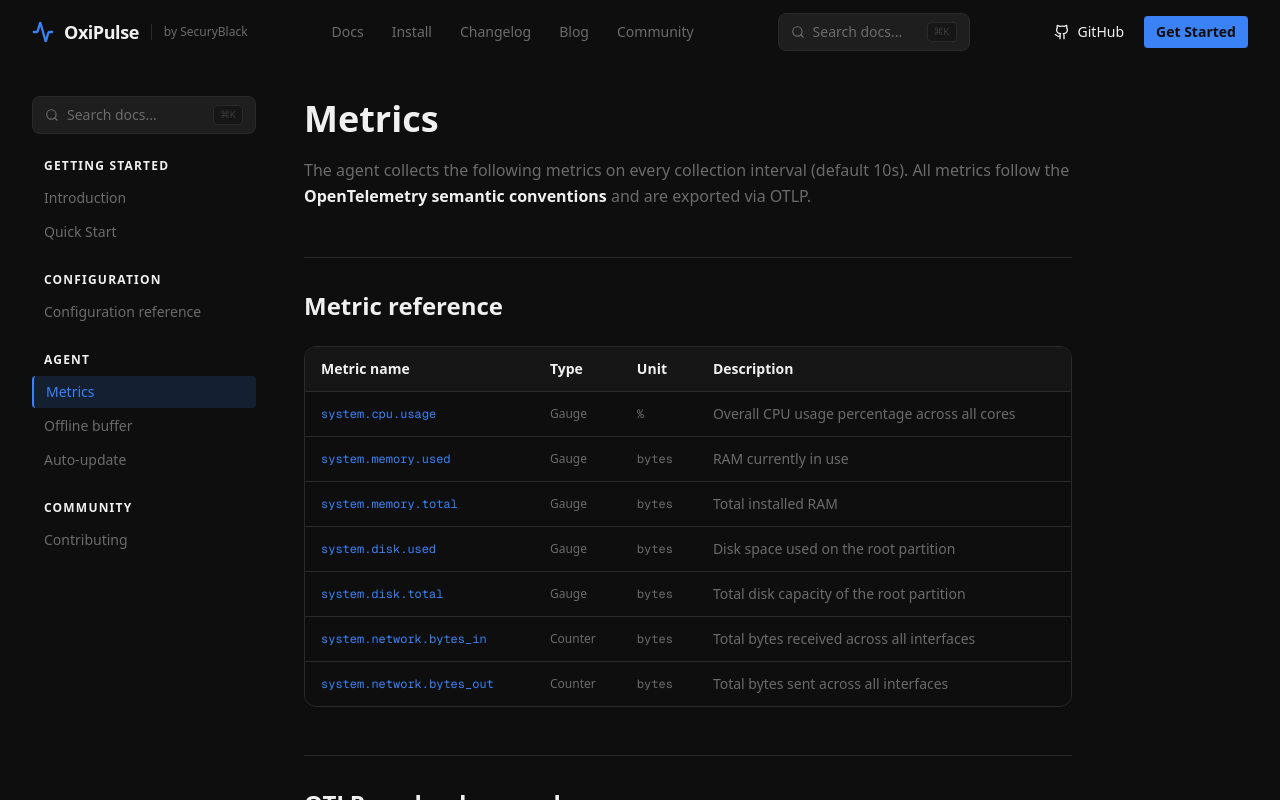
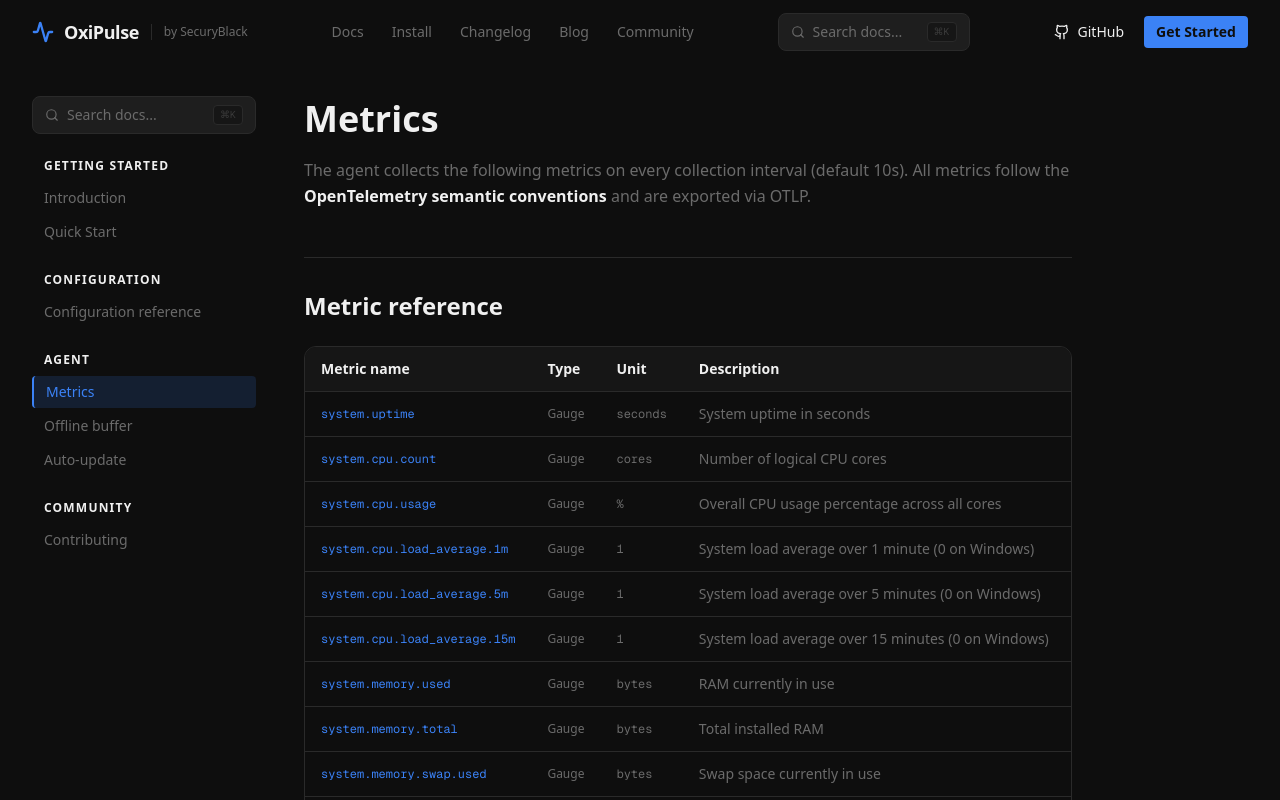
Before and after one commit to SecuryBlack/oxi-pulse-homepage, a Next.js app: page /docs/metrics in a window 1280 px wide. Shown: the top 800 px of the page. Built offline with nearby package versions, Linux system fonts and the light colour scheme.

Commit message:
docs: update OTLP metrics documentation and changelog with v0.3.8 features

```diff
--- a/app/docs/metrics/page.tsx
+++ b/app/docs/metrics/page.tsx
@@ -8,14 +8,24 @@
 };
 
 const metrics = [
-  { name: "system.cpu.usage",        type: "Gauge",   unit: "%",    desc: "Overall CPU usage percentage across all cores" },
-  { name: "system.memory.used",      type: "Gauge",   unit: "bytes","desc": "RAM currently in use" },
-  { name: "system.memory.total",     type: "Gauge",   unit: "bytes","desc": "Total installed RAM" },
-  { name: "system.disk.used",        type: "Gauge",   unit: "bytes","desc": "Disk space used on the root partition" },
-  { name: "system.disk.total",       type: "Gauge",   unit: "bytes","desc": "Total disk capacity of the root partition" },
-  { name: "system.network.bytes_in", type: "Counter", unit: "bytes","desc": "Total bytes received across all interfaces" },
-  { name: "system.network.bytes_out",type: "Counter", unit: "bytes","desc": "Total bytes sent across all interfaces" },
+  { name: "system.uptime",               type: "Gauge",   unit: "seconds", desc: "System uptime in seconds" },
+  { name: "system.cpu.count",             type: "Gauge",   unit: "cores",   desc: "Number of logical CPU cores" },
+  { name: "system.cpu.usage",             type: "Gauge",   unit: "%",       desc: "Overall CPU usage percentage across all cores" },
+  { name: "system.cpu.load_average.1m",   type: "Gauge",   unit: "1",       desc: "System load average over 1 minute (0 on Windows)" },
+  { name: "system.cpu.load_average.5m",   type: "Gauge",   unit: "1",       desc: "System load average over 5 minutes (0 on Windows)" },
+  { name: "system.cpu.load_average.15m",  type: "Gauge",   unit: "1",       desc: "System load average over 15 minutes (0 on Windows)" },
+  { name: "system.memory.used",           type: "Gauge",   unit: "bytes",   desc: "RAM currently in use" },
+  { name: "system.memory.total",          type: "Gauge",   unit: "bytes",   desc: "Total installed RAM" },
+  { name: "system.memory.swap.used",     type: "Gauge",   unit: "bytes",   desc: "Swap space currently in use" },
+  { name: "system.memory.swap.total",    type: "Gauge",   unit: "bytes",   desc: "Total Swap space capacity" },
+  { name: "system.disk.used",             type: "Gauge",   unit: "bytes",   desc: "Disk space used per partition (with disk.name attribute)" },
+  { name: "system.disk.total",            type: "Gauge",   unit: "bytes",   desc: "Total disk capacity per partition (with disk.name attribute)" },
+  { name: "system.network.receive",      type: "Gauge",   unit: "bytes/s", desc: "Real-time network receive throughput" },
+  { name: "system.network.transmit",     type: "Gauge",   unit: "bytes/s", desc: "Real-time network transmit throughput" },
+  { name: "system.network.latency",      type: "Gauge",   unit: "ms",      desc: "Network latency to specified targets via TCP ping" },
 ];
+
+
 
 export default function MetricsPage() {
   return (
--- a/lib/changelog.ts
+++ b/lib/changelog.ts
@@ -13,10 +13,27 @@
 
 export const changelog: ChangelogEntry[] = [
   {
+    version: "0.3.8",
+    date: "2026-07-28",
+    type: "patch",
+    summary: "Auto-write version in config.toml on startup and system load average metrics.",
+    sections: [
+      {
+        label: "Added",
+        items: [
+          "System load average metrics (`system.cpu.load_average.1m`, `5m`, `15m`).",
+          "Automatic updating of version field in `config.toml` upon agent start.",
+          "System uptime (`system.uptime`), CPU logical core count (`system.cpu.count`), and Swap usage metrics.",
+        ],
+      },
+    ],
+  },
+  {
     version: "0.3.5",
     date: "2026-05-28",
     type: "patch",
     summary: "Add Cloudflare DNS as a default fallback latency target for instant out-of-the-box monitoring.",
+
     sections: [
       {
         label: "Added",
```
